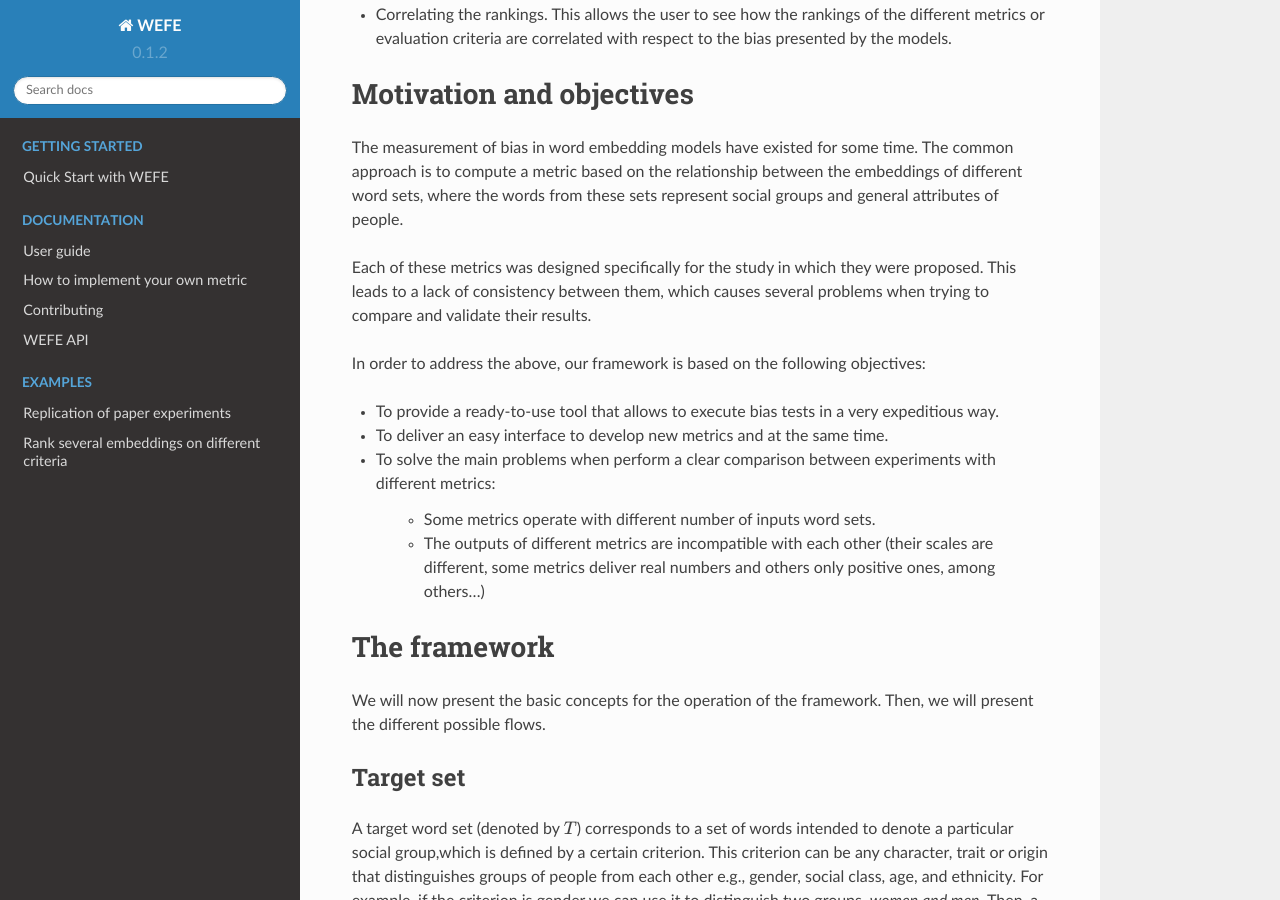
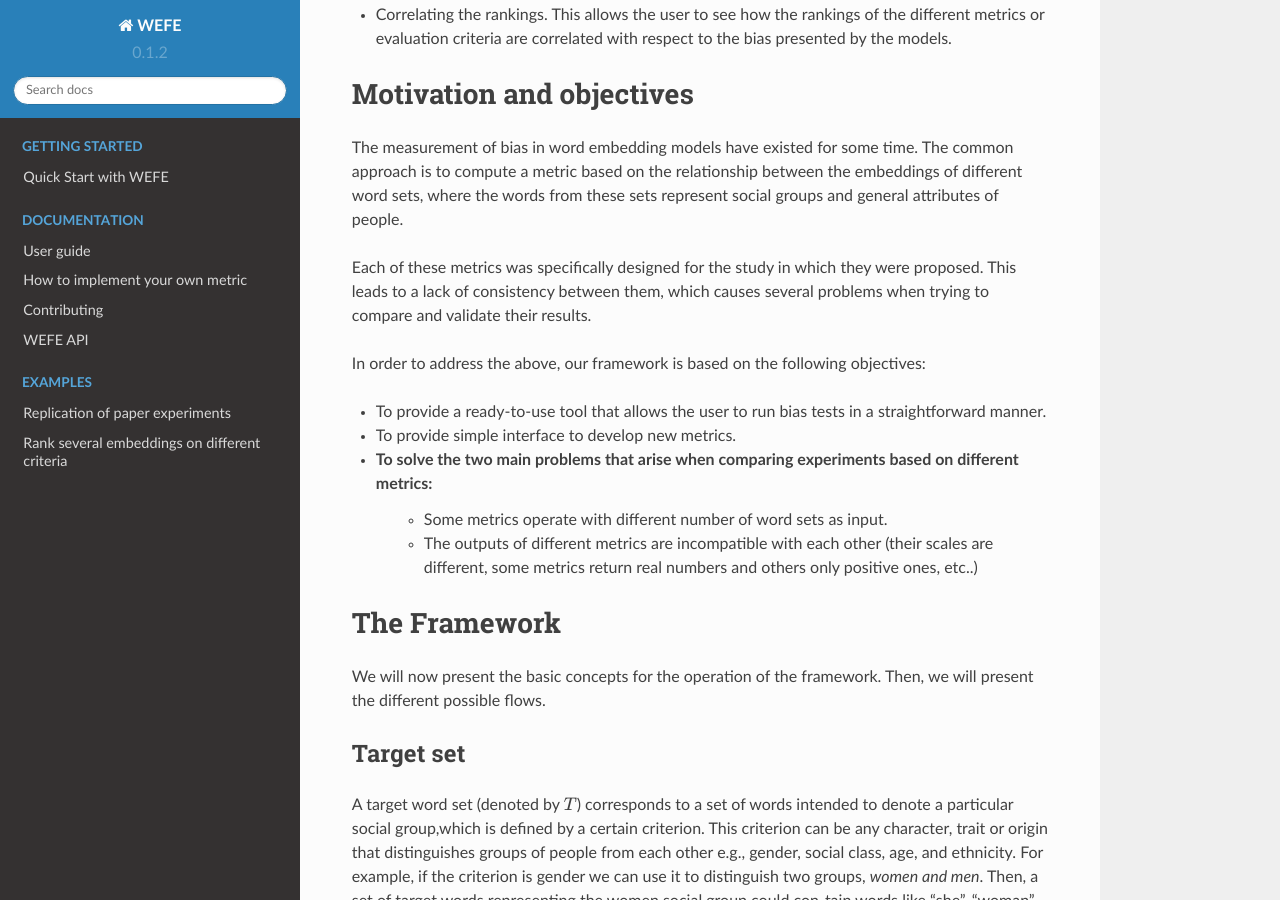
Before and after one commit to dccuchile/wefe, a Sphinx documentation site: the page built from doc/index.rst, in a window 1280 px wide and 900 px high, scrolled down 650 px. Built offline with Sphinx 7.4.7 and the Read the Docs theme 2.0.0, drawn with Linux system fonts in a browser that asks for light colours.

Commit message:
Update index.rst

```diff
--- a/doc/index.rst
+++ b/doc/index.rst
@@ -62,23 +62,20 @@
 The common approach is to compute a metric based on the relationship between the embeddings of different word sets,
 where the words from these sets represent social groups and general attributes of people.
 
-Each of these metrics was designed specifically for the study in which they were proposed. This leads to a lack of consistency between them, which causes several problems when trying to compare and validate their results.
+Each of these metrics was specifically designed for the study in which they were proposed. This leads to a lack of consistency between them, which causes several problems when trying to compare and validate their results.
 
 In order to address the above, our framework is based on the following objectives:
 
-- To provide a ready-to-use tool that allows to execute bias tests in a very
-  expeditious way.
-- To deliver an easy interface to develop new metrics and at the same time.
-- To solve the main problems when perform a clear comparison between
-  experiments with different metrics:
-
-   - Some metrics operate with different number of inputs word sets.
+- To provide a ready-to-use tool that allows the user to run bias tests in a straightforward manner.
+- To provide simple interface to develop new metrics.
+- To solve the two main problems that arise when comparing experiments based on different metrics:
+   - Some metrics operate with different number of word sets as input.
    - The outputs of different metrics are incompatible with each other
-     (their scales are different, some metrics deliver real numbers and
-     others only positive ones, among others...)
+     (their scales are different, some metrics return real numbers and
+     others only positive ones, etc..)
 
 
-The framework
+The Framework
 =============
 
 We will now present the basic concepts for the operation of the framework.
```
